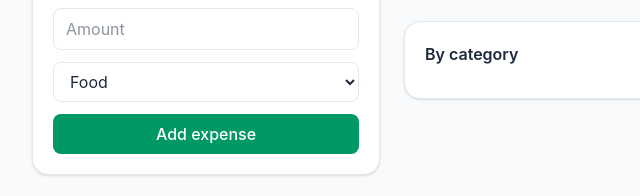
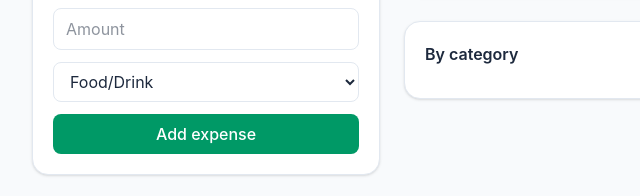
Before and after one commit to ozzumc/ExpenseTracker, a website built with Vite: page index.html in a window 1280 px wide. Shown: the part 207-403 px from the top of the page, 248-888 px from the left. Built offline with nearby package versions, Linux system fonts and the light colour scheme.

Commit message:
chore: changed food title to Food/Drink

```diff
--- a/index.html
+++ b/index.html
@@ -36,7 +36,7 @@
             id="category"
             class="w-full rounded-lg border border-slate-200 bg-white px-3 py-2 outline-none focus:border-emerald-500 focus:ring-2 focus:ring-emerald-100"
           >
-            <option value="Food">Food</option>
+            <option value="Food">Food/Drink</option>
             <option value="Transport">Transport</option>
             <option value="Bills">Bills</option>
             <option value="Entertainment">Entertainment</option>
```
